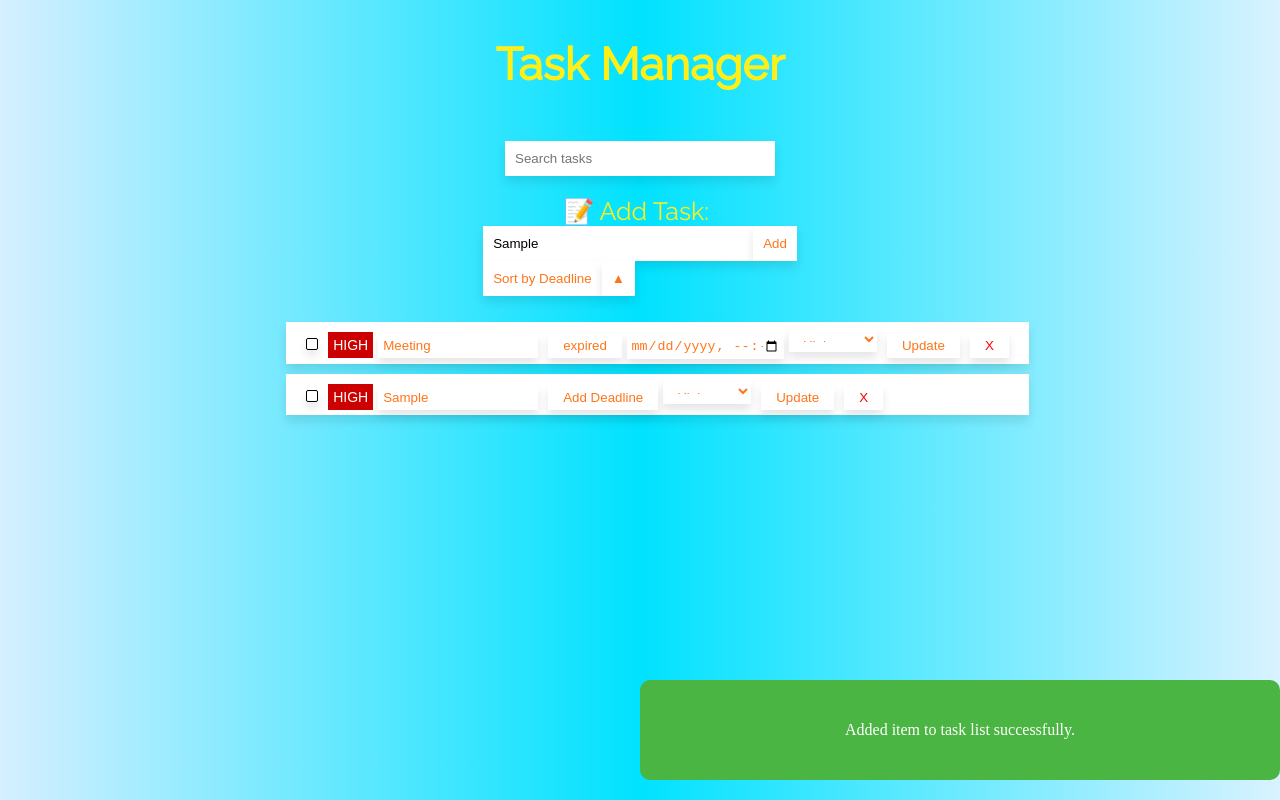
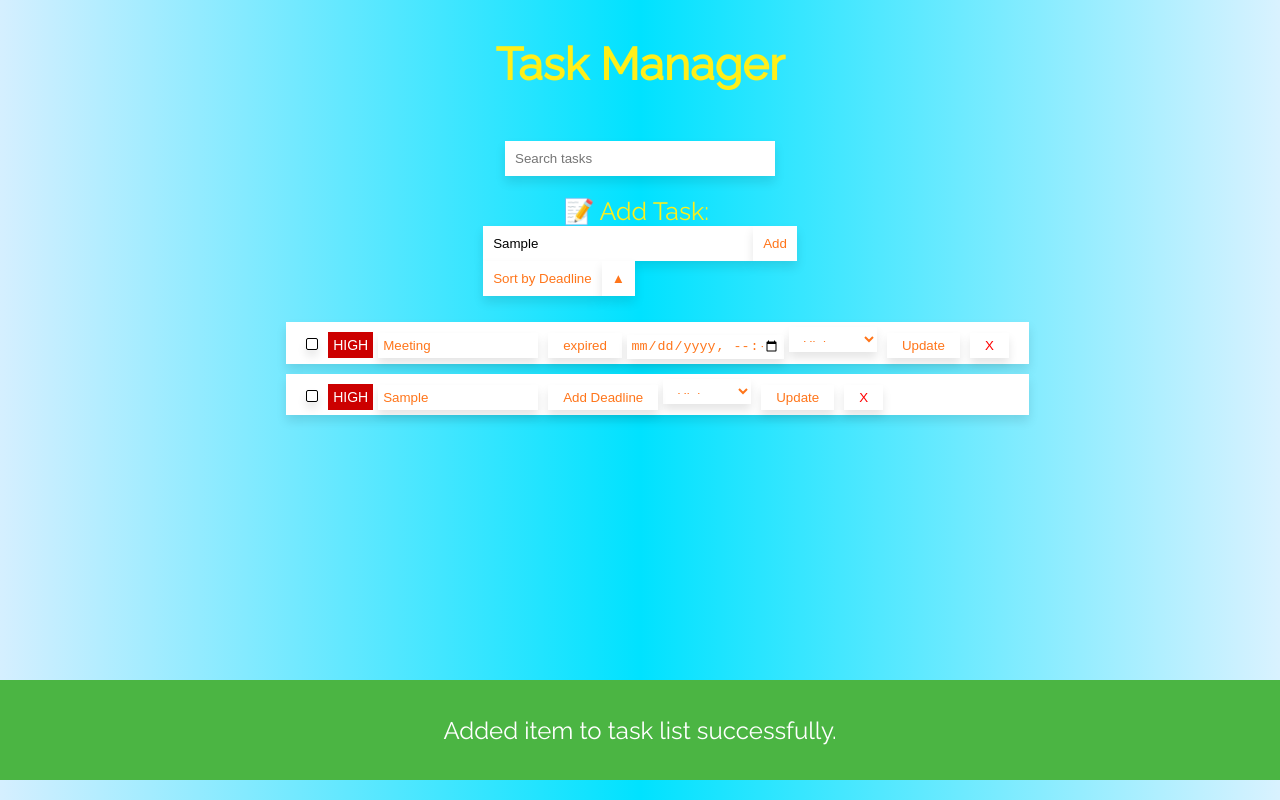
Before and after one commit to manjeetaR/Task-Manager, a React (Create React App) app: page / in a window 1280 px wide. Both pictures are taken after typing "Sample" into the empty fields and a click on the button "Add". Built offline with nearby package versions, Linux system fonts and the light colour scheme; the HTML template or start-up script is replaced by a standard one.

Commit message:
Add transition classes, .alert to fixed so it stays at bottom

```diff
--- a/src/styles.css
+++ b/src/styles.css
@@ -6,6 +6,10 @@ html {
 		rgba(0, 226, 255, 1) 50%,
 		rgba(217, 242, 255, 1) 100%
 	);
+}
+
+body {
+  font-family: 'Raleway', sans-serif;
 }
 
 .container {
@@ -193,17 +197,44 @@ li {
 }
 
 .alert {
-  width: 50%;
+  width: 100%;
+  left: 0;
   height: 100px;
   display: flex;
   align-items: center;
   justify-content: center;
   color: white;
-  position: absolute;
+  font-size: 1.5rem;
+  position: fixed;
   bottom: 20px;
   text-align: center;
-  border-radius: 10px;
+  z-index: 10;
 }
+
+/* Transition animation for Alert */
+.down-enter {
+	opacity: 0.01;
+	transform: translateY(-100px);
+}
+
+.down-enter.down-enter-active {
+	opacity: 1;
+	transition: all 300ms ease-in;
+	transform: translateY(0);
+}
+
+.down-leave {
+	opacity: 1;
+	transform: translateY(0);
+}
+
+.down-leave.down-leave-active {
+	opacity: 0.01;
+	transition: all 300ms ease-in;
+	transform: translateY(-100px);
+}
+
+/* END Transition animation for Alert */
 
 .priority {
   padding: 5px;
```
